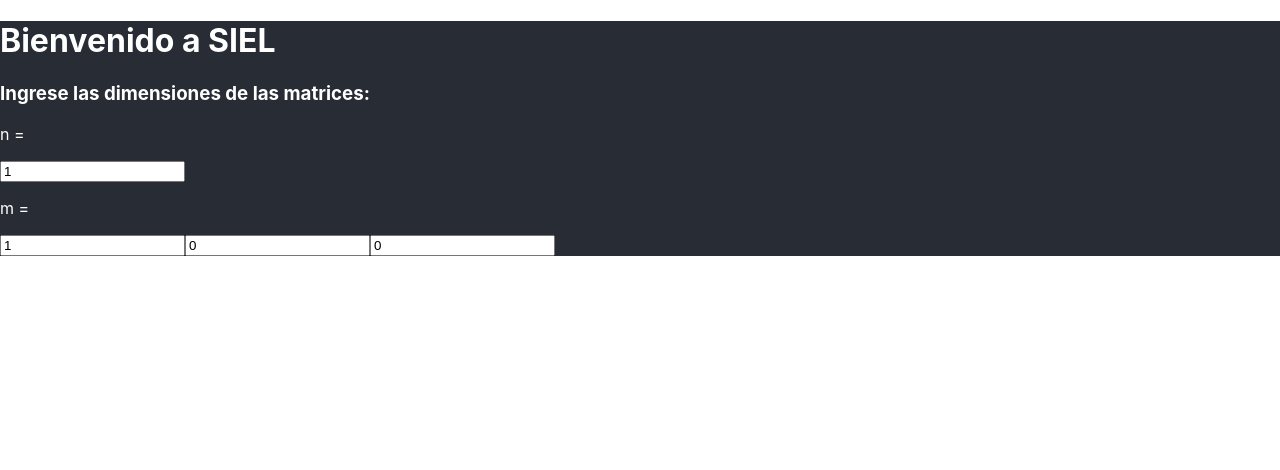
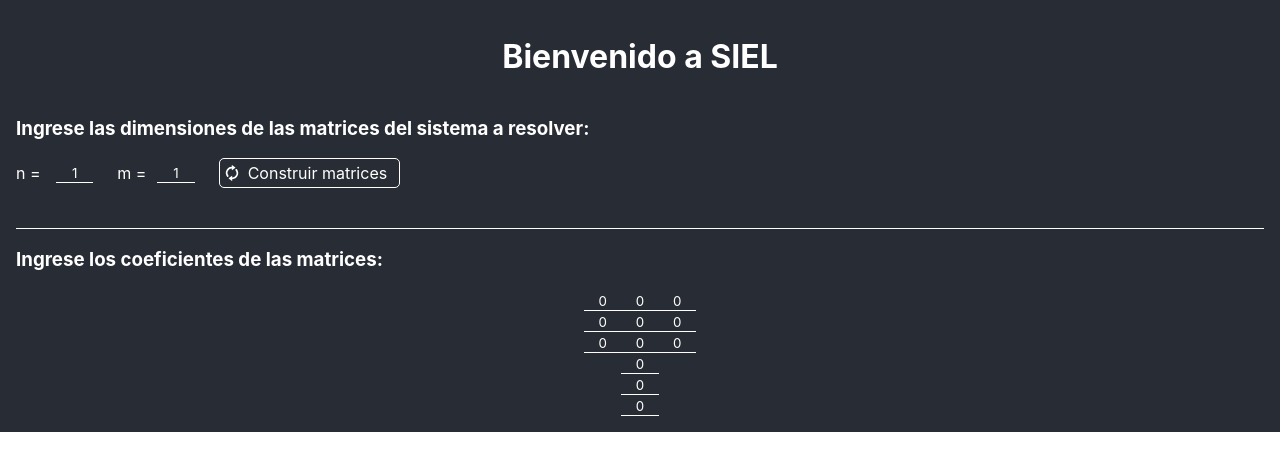
Before and after one commit to BiancoN/ms-2c-2018, a React (Create React App) app: page / in a window 1280 px wide. Shown: the top 470 px of the page. Built offline with nearby package versions, Linux system fonts and the light colour scheme.

Commit message:
Data input

```diff
--- a/src/App.css
+++ b/src/App.css
@@ -1,6 +1,73 @@
-.App {
-  width: 100%;
-  height: 100%;
+input {
+  background-color: transparent;
+  border-radius: 0;
+  border: none;
+  border-bottom: 1px solid white;
+  -webkit-appearance: none;
+  -moz-appearance: none;
+  font-family: inherit;
+  color: white;
+  text-align: center;
+}
+
+input[type='number'] {
+  -moz-appearance:textfield;
+}
+
+input::-webkit-outer-spin-button,
+input::-webkit-inner-spin-button {
+  -webkit-appearance: none;
+}
+
+img {
+  height: 1em;
+}
+
+.Step {
   background-color: #282c34;
   color: white;
+  display: flex;
+  flex-flow: column;
+  align-items: center;
+  padding: 1em;
 }
+
+.Step h3 {
+  width: 100%;
+}
+
+.Step .DimentionsContainer {
+  display: flex;
+  width: 100%;
+}
+
+.Step .DimentionsContainer label {
+  display: flex;
+  margin-right: 1.5em;
+  align-items: center;
+}
+
+.Input p, .Input input {
+  width: 2.5em;
+  margin: 0;
+}
+
+.Step .DimentionsContainer .ButtonContainer {
+  display: flex;
+  align-items: center;
+  border: 1px solid white;
+  border-radius: 5px;
+  padding: 0.25em;
+  cursor: pointer;
+}
+
+.Step .DimentionsContainer .ButtonContainer p {
+  margin: 0;
+  padding: 0em 0.5em;
+}
+
+.Step .SimpleLine {
+  width: 100%;
+  margin-top: 2.5em;
+  border-bottom: 1px solid white;
+}
--- a/src/App.js
+++ b/src/App.js
@@ -10,9 +10,13 @@ class App extends Component {
       step: 0,
       n: 1,
       m: 1,
-      a: [[0]],
-      b: [[0]]
+      a: [[0, 0, 0], [0, 0, 0], [0, 0, 0]],
+      b: [[0], [0], [0]]
     };
+  }
+
+  onBuildMatrix = () => {
+
   }
 
   onChange = event => {
@@ -24,9 +28,11 @@ class App extends Component {
   render() {
     const { n, m, a, b } = this.state;
     return (
-      <div className="App">
-        <Initialization n={n} m={m} a={a} b={b} onChange={this.onChange} />
-      </div>
+      <Initialization
+        n={n} m={m} a={a} b={b}
+        onChange={this.onChange}
+        onBuildMatrix={this.onBuildMatrix}
+      />
     );
   }
 }
--- a/src/components/Input.jsx
+++ b/src/components/Input.jsx
@@ -1,7 +1,7 @@
 import React from 'react';
 
 const Input = ({ name, title, value, onChange }) => (
-  <label>
+  <label className="Input">
     {title && <p>{title}</p>}
     <input name={name} value={value} onChange={onChange} type="number" />
   </label>
--- a/src/components/Matrix.jsx
+++ b/src/components/Matrix.jsx
@@ -2,11 +2,19 @@ import React from 'react';
 import Input from './Input';
 
 const Matrix = ({ name, values, onChange }) => (
-  values.map((row, n) =>
-    row.map((coef, m) =>
-      <Input name={`${name}.${n}.${m}`} value={coef} onChange={onChange} />
+  <div className="MatrixContainer">
+  {
+    values.map((row, n) =>
+      <div className="RowContainer">
+      {
+        row.map((coef, m) =>
+          <Input name={`${name}.${n}.${m}`} value={coef} onChange={onChange} />
+        )
+      }
+      </div>
     )
-  )
+  }
+  </div>
 );
 
 export default Matrix;
--- a/src/steps/Initialization.jsx
+++ b/src/steps/Initialization.jsx
@@ -1,13 +1,22 @@
 import React from 'react';
 import Input from '../components/Input';
 import Matrix from '../components/Matrix';
+import RefreshIcon from '../img/refresh.svg';
 
-const Initilization = ({ n, m, a, b, onChange }) => (
-  <div>
+const Initilization = ({ n, m, a, b, onChange, onBuildMatrix }) => (
+  <div className="Step">
     <h1>Bienvenido a SIEL</h1>
-    <h3>Ingrese las dimensiones de las matrices:</h3>
-    <Input name="n" title="n = " value={n} onChange={onChange} />
-    <Input name="m" title="m = " value={m} onChange={onChange} />
+    <h3>Ingrese las dimensiones de las matrices del sistema a resolver:</h3>
+    <div className="DimentionsContainer">
+      <Input name="n" title="n = " value={n} onChange={onChange} />
+      <Input name="m" title="m = " value={m} onChange={onChange} />
+      <div className="ButtonContainer" onClick={onBuildMatrix}>
+        <img src={RefreshIcon} alt="Refresh" />
+        <p>Construir matrices</p>
+      </div>
+    </div>
+    <div className="SimpleLine" />
+    <h3>Ingrese los coeficientes de las matrices:</h3>
     <Matrix name="a" values={a} onChange={onChange} />
     <Matrix name="b" values={b} onChange={onChange} />
   </div>
```
Also changed, not shown: src/img/refresh.svg (added), 1 other file (tests, documents, lock files or other folders).
